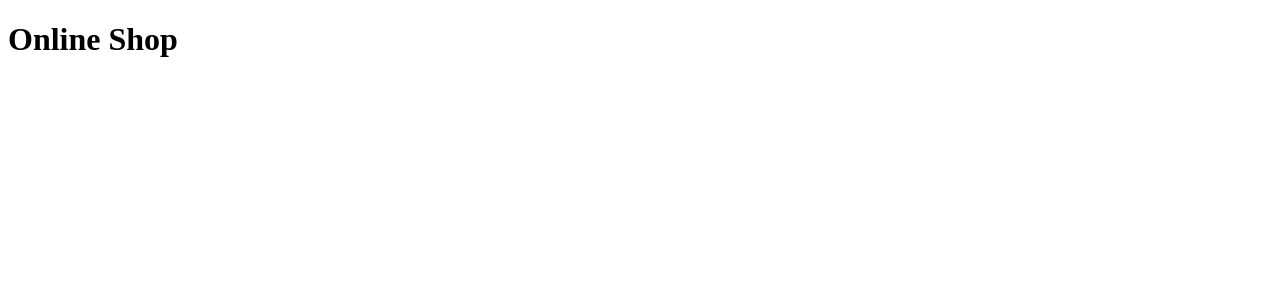
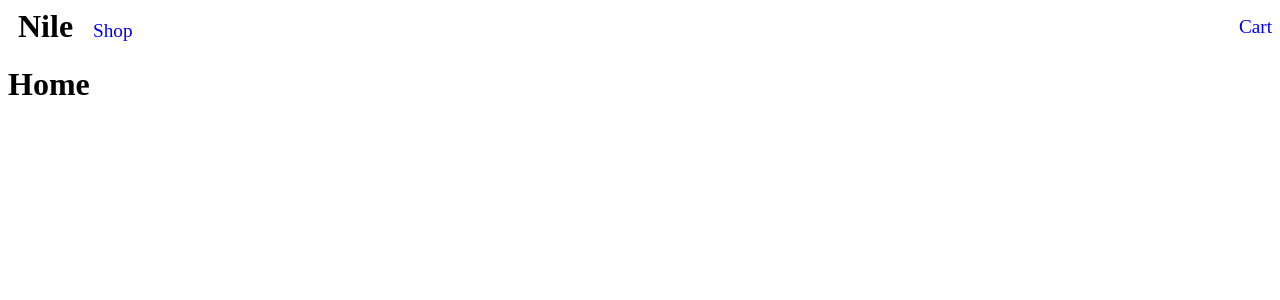
Before and after one commit to loulian444/react-online-shop, a React (Vite) app: page / in a window 1280 px wide. Shown: the top 300 px of the page. Built offline with nearby package versions, Linux system fonts and the light colour scheme.

Commit message:
created initial components

```diff
--- a/src/App.jsx
+++ b/src/App.jsx
@@ -1,11 +1,14 @@
-import './App.css'
+import "./App.css";
+import Navbar from "./components/Navbar";
+import Router from "./components/Router";
 
-function App() {
+const App = () => {
   return (
     <>
-      <h1>Online Shop</h1>
+      <Navbar />
+      <Router />
     </>
-  )
-}
+  );
+};
 
-export default App
+export default App;
--- /dev/null
+++ b/src/components/Cart.jsx
@@ -0,0 +1,9 @@
+const Cart = () => {
+  return (
+    <>
+      <h1>Cart</h1>
+    </>
+  );
+};
+
+export default Cart;
--- /dev/null
+++ b/src/components/Home.jsx
@@ -0,0 +1,9 @@
+const Home = () => {
+  return (
+    <>
+      <h1>Home</h1>
+    </>
+  );
+};
+
+export default Home;
--- /dev/null
+++ b/src/components/Navbar.jsx
@@ -0,0 +1,15 @@
+import { Link } from "react-router-dom";
+
+const Navbar = () => {
+  return (
+    <div id="navbar" className="flex">
+      <section>
+        <Link to={"/"} id="homeLink">Nile</Link>
+        <Link to={"/shop"}>Shop</Link>
+      </section>
+      <Link to={"/cart"}>Cart</Link>
+    </div>
+  );
+};
+
+export default Navbar;
--- /dev/null
+++ b/src/components/Router.jsx
@@ -0,0 +1,16 @@
+import { Routes, Route } from "react-router-dom";
+import Home from "./Home.jsx";
+import Shop from "./Shop.jsx";
+import Cart from "./Cart.jsx";
+
+const Router = () => {
+  return (
+    <Routes>
+      <Route path="/" element={<Home />} />
+      <Route path="/shop" element={<Shop />} />
+      <Route path="/cart" element={<Cart />} />
+    </Routes>
+  );
+};
+
+export default Router;
--- /dev/null
+++ b/src/components/Shop.jsx
@@ -0,0 +1,9 @@
+const Shop = () => {
+  return (
+    <>
+      <h1>Shop</h1>
+    </>
+  );
+};
+
+export default Shop;
--- a/src/index.css
+++ b/src/index.css
@@ -0,0 +1,31 @@
+.flex {
+  display: flex;
+}
+
+#navbar {
+  align-items: center;
+  justify-content: space-between;
+}
+
+#navbar > section > a {
+  margin: 10px;
+}
+
+#homeLink {
+  font-size: xx-large;
+  font-weight: bolder;
+  color: black;
+}
+
+#homeLink:hover {
+  color: hotpink;
+}
+
+a {
+  text-decoration: none;
+  font-size: larger;
+}
+
+a:hover {
+  color: blue;
+}
```
